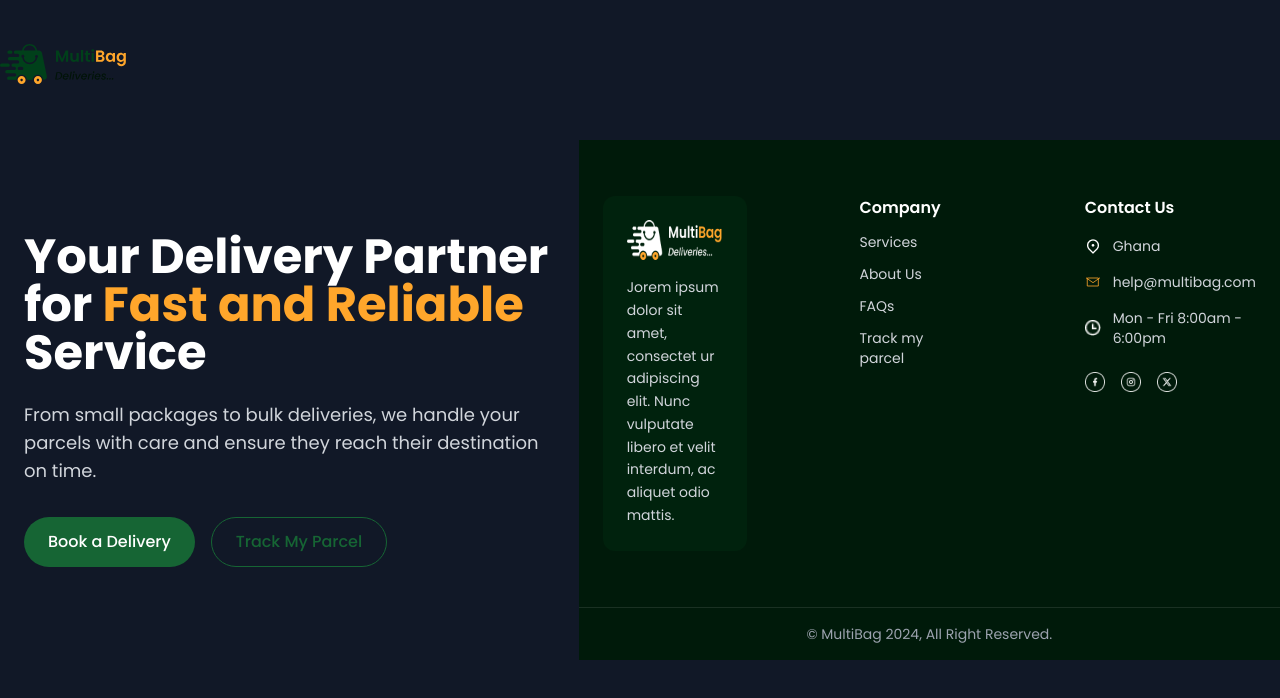
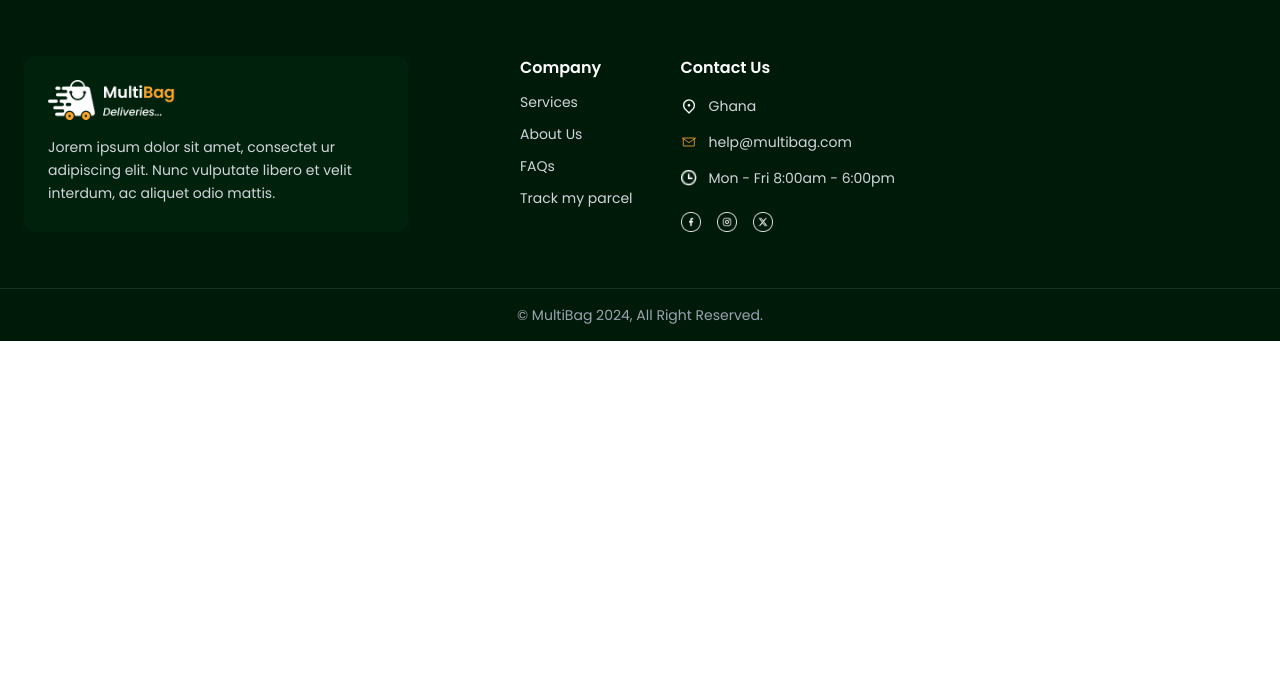
Before and after one commit to SmartApproaches/Multi-Bag-Deliveries, a React (Vite) app: page / in a window 1280 px wide. Shown: the top 698 px of the page. Built offline with nearby package versions, Linux system fonts and the light colour scheme.

Commit message:
commit all

```diff
--- a/src/App.jsx
+++ b/src/App.jsx
@@ -1,16 +1,11 @@
-import "./App.css";
-import { BrowserRouter as Router, Routes, Route } from "react-router";
-import Home from "./pages/home";
+import React from "react";
+import Footer from "./components/footer/Footer";
 
 function App() {
   return (
-    <>
-      <Router>
-        <Routes>
-          <Route path="/" element={<Home />} />
-        </Routes>
-      </Router>
-    </>
+    <div className="App">
+      <Footer />
+    </div>
   );
 }
 
--- a/src/components/footer/Footer.jsx
+++ b/src/components/footer/Footer.jsx
@@ -25,7 +25,7 @@ export default function Footer() {
             </div>
 
             {/* Links */}
-            <div className="flex flex-col sm:flex-row gap-36 flex-1">
+            <div className="flex flex-col sm:flex-row gap-12 flex-1">
               {/* Company */}
               <div className="flex flex-col gap-3">
                 <h4 className="font-semibold text-base">Company</h4>
--- a/src/pages/home/index.jsx
+++ b/src/pages/home/index.jsx
@@ -4,13 +4,13 @@ import Footer from "../../components/footer/Footer";
 import { IMAGES } from "../../constants";
 const Home = () => {
   return (
-    <div className="w-full min-h-screen flex items-center bg-gray-900">
+    <div className="w-full min-h-screen flex flex-col bg-gray-900">
       <img
         src={IMAGES.logo}
         alt="Logo"
         className="absolute top-0 left-0 w-32 h-32"
       />
-      <div className="max-w-6xl mx-auto px-6 py-20 text-white">
+      <div className="flex-1 max-w-6xl mx-auto px-6 py-20 text-white flex items-center">
         <h1 className="font-bold text-4xl md:text-5xl leading-tight max-w-3xl">
           Your Delivery Partner for{" "}
           <span className="text-[#FFA62B]">Fast and</span>{" "}
```
